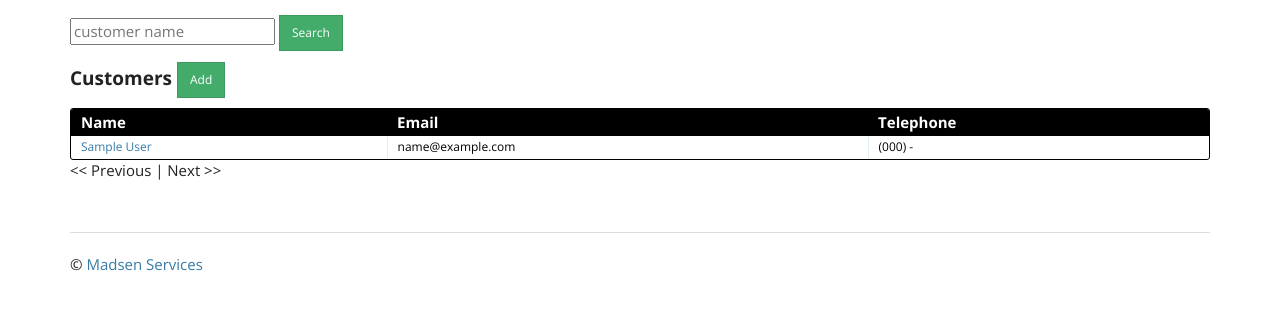
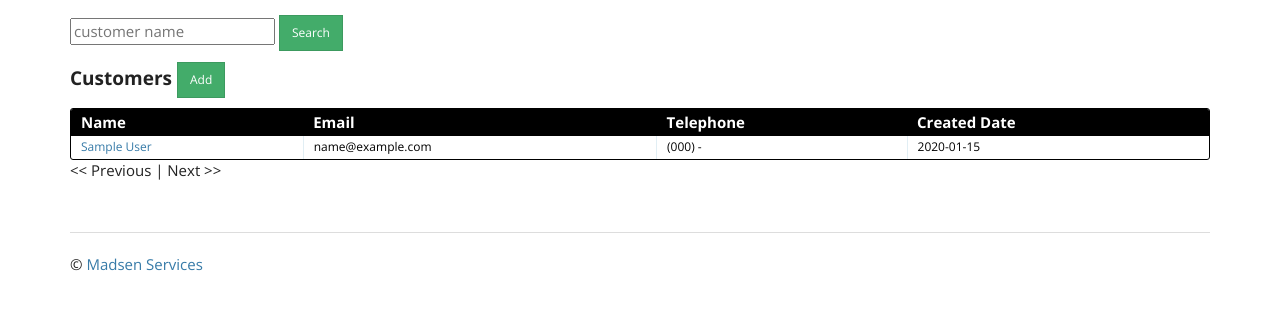
Before and after one commit to ande0581/madsenconcrete, a Flask app: page /customers/ in a window 1280 px wide. Shown: the part 45-355 px from the top of the page. Run offline with Flask 2, Linux system fonts and the light colour scheme; the visitor is signed in with stand-in values (Sample User, id 1); tables that the repository leaves empty hold one stand-in row (values such as "Sample post").

Commit message:
change customer return sort order by created date. Return new customer to customer details.

```diff
--- a/project/customer/views.py
+++ b/project/customer/views.py
@@ -71,13 +71,13 @@ def customers(page=1):
         if form.validate_on_submit() and len(form.name.data) > 0:
             search = "%" + form.name.data + "%"
             # Show all search results on one page
-            all_customers = Customer.query.filter(Customer.name.like(search)).order_by(Customer.name.asc())
+            all_customers = Customer.query.filter(Customer.name.like(search)).order_by(Customer.created_date.desc())
             all_customers = all_customers.paginate(page, all_customers.count(), False)
         else:
-            all_customers = Customer.query.order_by(Customer.name.asc())
+            all_customers = Customer.query.order_by(Customer.created_date.desc())
             all_customers = all_customers.paginate(page, 20, False)
     else:
-        all_customers = Customer.query.order_by(Customer.name.asc()).paginate(page, 20, False)
+        all_customers = Customer.query.order_by(Customer.created_date.desc()).paginate(page, 20, False)
     return render_template('customers.html', customers=all_customers, form=form, error=error)
 
 
@@ -113,7 +113,7 @@ def customer_add():
             db.session.add(add_customer)
             db.session.commit()
             flash('New customer was successfully added')
-            return redirect(url_for('customer.customers'))
+            return redirect(url_for('customer.customer_details', customer_id=add_customer.id))
     return render_template('customer_form.html', action="/customer_add/", form=form, error=error)
 
 
--- a/project/templates/customers.html
+++ b/project/templates/customers.html
@@ -25,6 +25,7 @@
           <th><strong>Name</strong></th>
           <th><strong>Email</strong></th>
           <th><strong>Telephone</strong></th>
+          <th><strong>Created Date</strong></th>
         </tr>
       </thead>
       {% for customer in customers.items %}
@@ -32,6 +33,7 @@
           <td><a href="{{ url_for('customer.customer_details', customer_id=customer.id) }}">{{ customer.name }}</a></td>
           <td>{{ customer.email }}</td>
           <td>{{ "(" + customer.telephone[:3] + ") " + customer.telephone[3:6] + "-" + customer.telephone[6:]}}</td>
+          <td>{{ customer.created_date }}</td>
         </tr>
       {% endfor %}
     </table>
```
